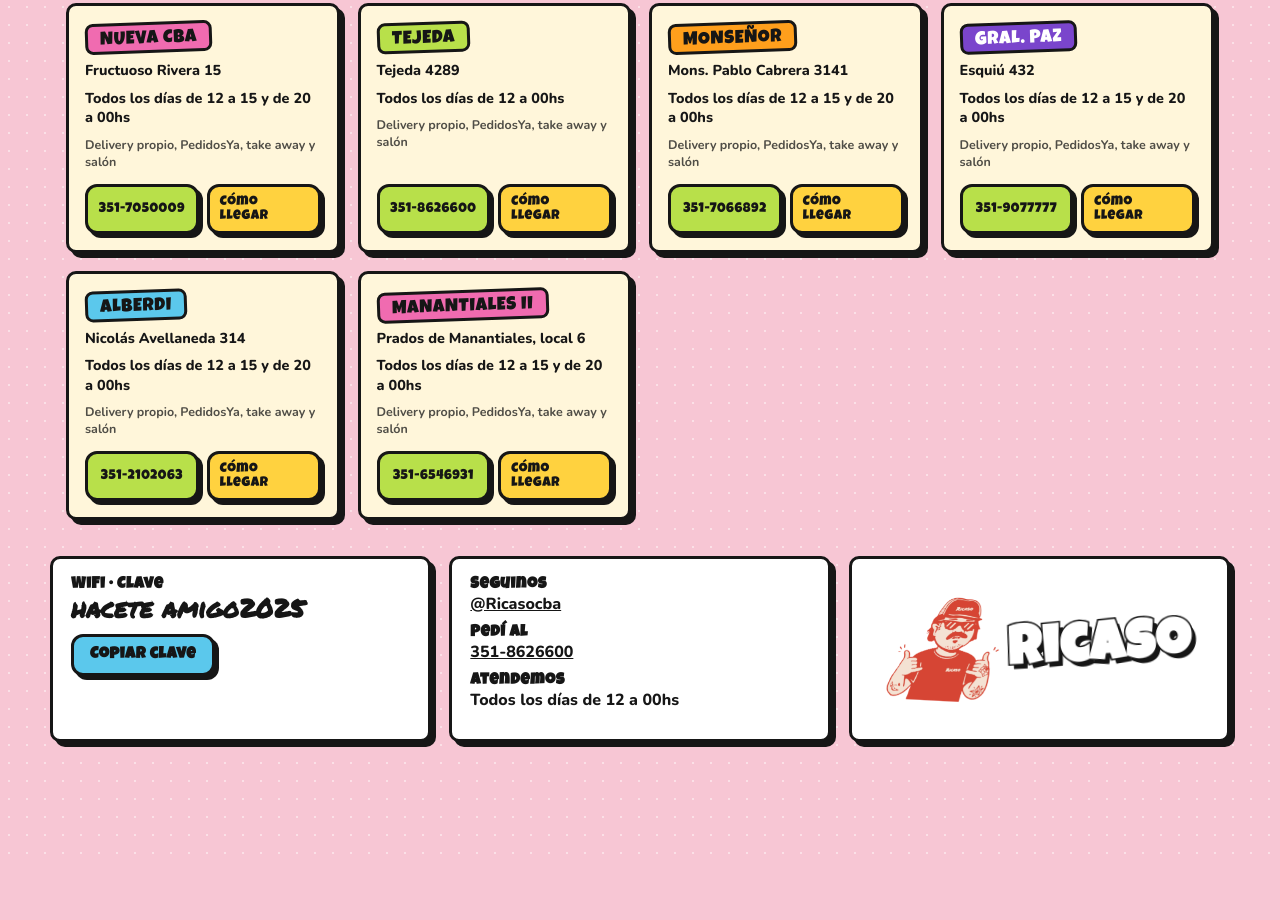
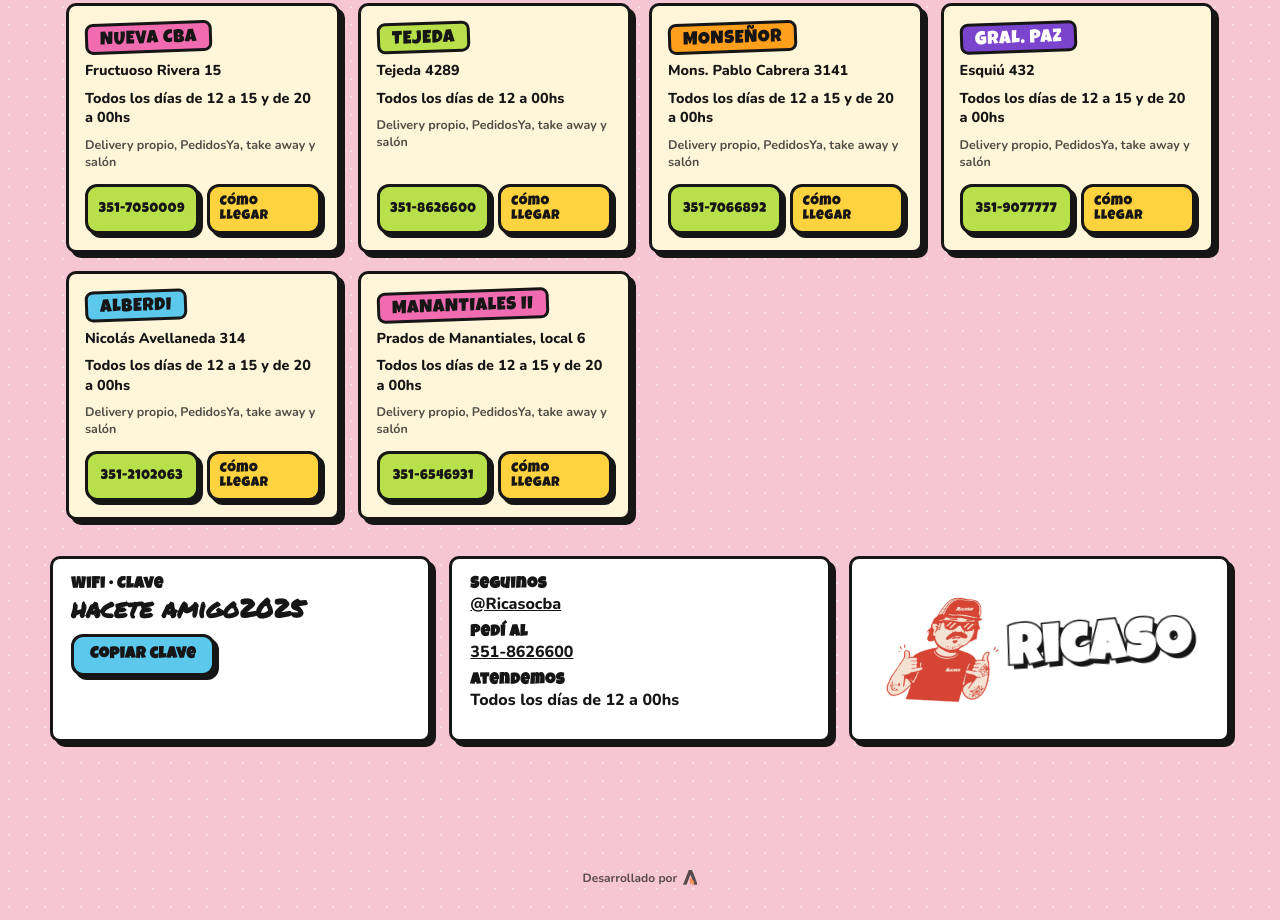
Before and after one commit to gabrielgustin/Ricaso-cartadigital, a plain HTML site: page index.html in a window 1280 px wide. Shown: the part 3998-4918 px from the top of the page. Before the commit the page ends 4860 px from the top, so only its background shows below. Drawn offline with nearby package versions, Linux system fonts and the light colour scheme.

Commit message:
Firma en el pie: "Desarrollado por" + la A de Autogestiva
Co-Authored-By: Claude Opus 5.5 <noreply@anthropic.com>

```diff
--- a/index.html
+++ b/index.html
@@ -198,6 +198,7 @@ button{font:inherit;color:inherit;cursor:pointer}
   </dl>
   <div class="card foot-brand"><img class="mascot fx i-groove" src="img/rojo.webp" width="720" height="682" alt="" loading="lazy" decoding="async" style="width:110px"><span class="logo">Ricaso</span></div>
 </footer>
+<p style="margin:4px 0 32px;text-align:center;white-space:nowrap"><a href="https://www.autogestiva.com.ar" target="_blank" rel="noopener" aria-label="Desarrollado por Autogestiva" style="display:inline-flex;align-items:center;gap:.45em;color:inherit;text-decoration:none;border:0;padding:0;letter-spacing:normal;text-transform:none;font-weight:400;opacity:.7;font-size:12px;line-height:1"><span>Desarrollado por</span><svg viewBox="0 0 40 42" style="height:1.3em;width:auto" aria-hidden="true"><path d="M0 40 L15.5 0 H24.5 L40 40 H30.5 L20 13 L9.5 40 Z" fill="currentColor"/><path transform="translate(-4.4 -6) scale(1.2)" d="M19 22 V37.5 l3.9-3.7 2.9 6 2.8-1.4-2.9-5.9 h5.3z" fill="#f97316"/></svg></a></p>
 
 <a class="btn fab" href="https://wa.me/5493518626600" target="_blank" rel="noopener" aria-label="Pedir por WhatsApp">Pedí ya</a>
 <div class="toast" id="toast" aria-live="polite"></div>
```
